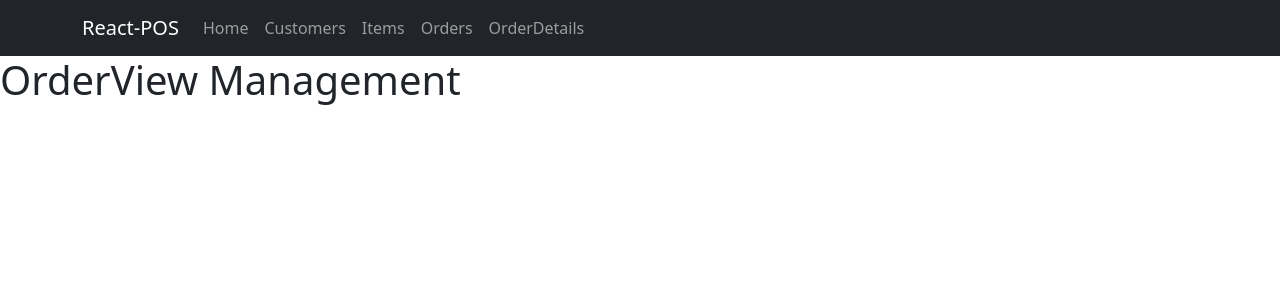
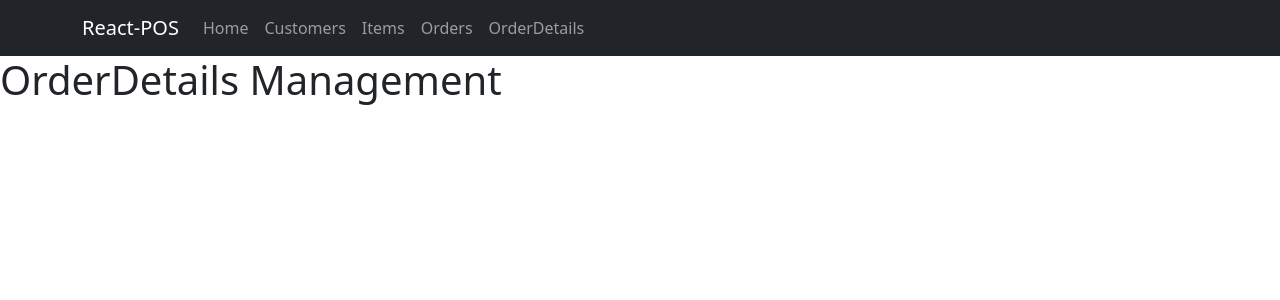
Before and after one commit to Kavithma-Thushal/POS-FrontEnd-React, a React (Create React App) app: page /orderview in a window 1280 px wide. Shown: the top 300 px of the page. Built offline with nearby package versions, Linux system fonts and the light colour scheme.

Commit message:
Customer Update Refactored 2

```diff
--- a/src/controllers/CustomerController.jsx
+++ b/src/controllers/CustomerController.jsx
@@ -1,7 +1,7 @@
 import {useState} from "react";
 import axios from "axios";
 
-export function useCustomerController() {
+export function CustomerController() {
     const [customerData, setCustomerData] = useState({
         id: "",
         name: "",
@@ -26,7 +26,6 @@ export function useCustomerController() {
             });
     };
 
-    // Return state and functions to be used by components
     return {
         customerData,
         handleChange,
--- a/src/views/CustomerView.jsx
+++ b/src/views/CustomerView.jsx
@@ -1,8 +1,8 @@
 import {Container, Form, Button} from 'react-bootstrap';
-import {useCustomerController} from '../controllers/CustomerController';
+import {CustomerController} from '../controllers/CustomerController';
 
 function CustomerView() {
-    const {customerData, handleChange, updateCustomer} = useCustomerController();
+    const {customerData, handleChange, updateCustomer} = CustomerController();
     return (
         <Container>
             <h1 className="m-4">Customer Management</h1>
--- a/src/views/OrderDetailsView.jsx
+++ b/src/views/OrderDetailsView.jsx
@@ -1,6 +1,6 @@
 function OrderDetailsView() {
     return <div>
-        <h1>OrderView Management</h1>
+        <h1>OrderDetails Management</h1>
     </div>
 }
 
```
